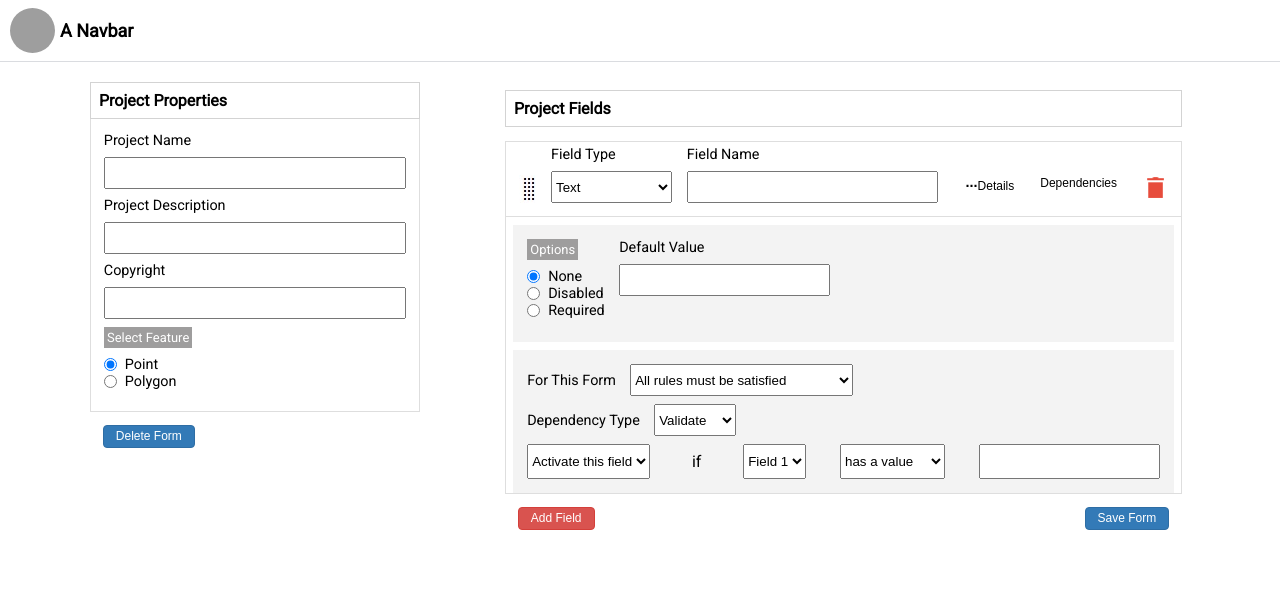
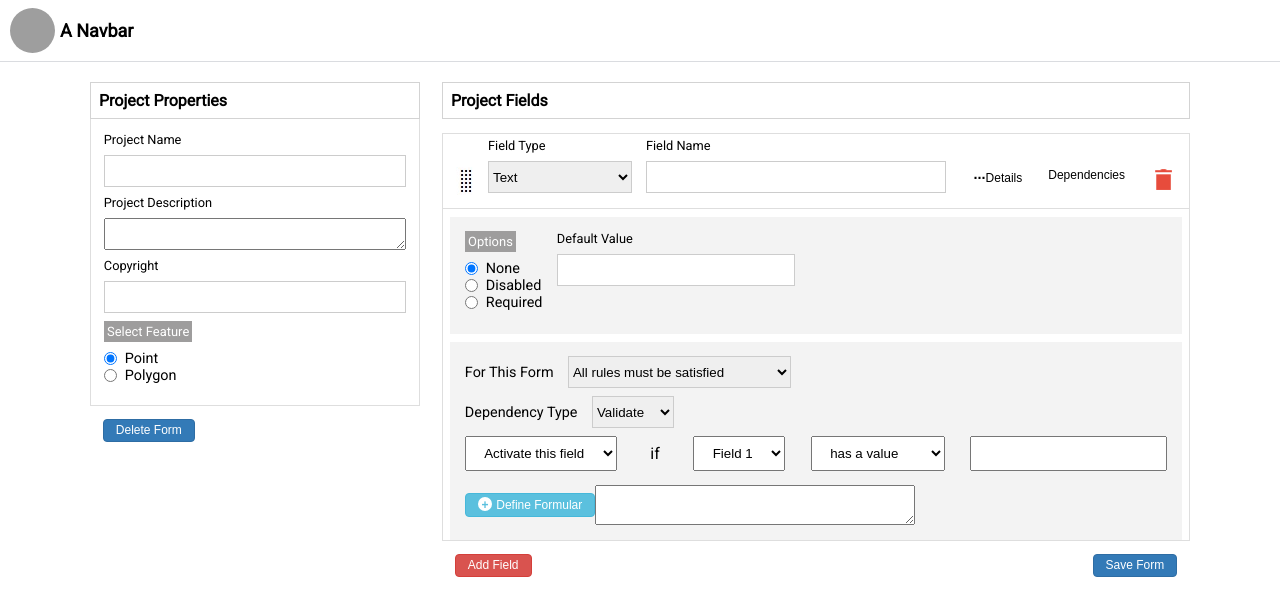
Before and after one commit to lanlugar/ngx-dependency-form, an Angular app: page / in a window 1280 px wide. Shown: the top 616 px of the page. Built offline with nearby package versions, Linux system fonts and the light colour scheme; grey boxes are pictures that could not be loaded.

Commit message:
add field

```diff
--- a/src/app/components/field-dependencies/field-dependencies.component.html
+++ b/src/app/components/field-dependencies/field-dependencies.component.html
@@ -14,7 +14,7 @@
         <option>Arithmetic</option>
       </select>
     </div>
-    <div>
+
     <div class="input-group">
       <select id="fieldType">
         <option>Activate this field</option>
@@ -31,6 +31,9 @@
       </select>
       <input type="text" />
     </div>
+    <div class="calculate-field">
+      <button class="btn btn-plus">Define Formular</button>
+      <textarea cols="20" rows="2" name="define-formular"></textarea>
     </div>
   </div>
 </div>
--- a/src/app/components/field-dependencies/field-dependencies.component.scss
+++ b/src/app/components/field-dependencies/field-dependencies.component.scss
@@ -14,8 +14,47 @@
   display: flex;
   justify-content: space-between;
   width: 100%;
+  input {
+    padding: 0 0.5rem;
+  }
+  select {
+    padding: 0 0.9rem;
+  }
 }
 
 .dep-wrapper {
   width: 100%;
 }
+
+.calculate-field {
+  display: flex;
+  margin-top: 0.9rem;
+  align-items: center;
+
+  textarea {
+    height: 2.5rem;
+    width: 20rem;
+  }
+}
+
+.btn-plus {
+  background-color: #5bc0de;
+  border-color: #46b8da;
+  color: #fff;
+  height: 1.5rem;
+}
+
+.btn-plus::before {
+  content: "+";
+  display: inline-block;
+  color: #5bc0de;
+  background-color: #fff;
+  font-weight: 700;
+  height: 0.9rem;
+  width: 0.9rem;
+  border-radius: 50%;
+  text-align: center;
+  margin-right: 4px;
+
+
+}
--- a/src/app/components/project-fields/project-fields.component.scss
+++ b/src/app/components/project-fields/project-fields.component.scss
@@ -3,8 +3,8 @@
 @import "../../styles/utils";
 
 :host{
-  flex-basis: 63%;
-  padding: 0.5rem;
+  flex-basis: 68%;
+
 
 }
 
--- a/src/app/components/project-properties/project-properties.component.html
+++ b/src/app/components/project-properties/project-properties.component.html
@@ -8,7 +8,12 @@
 
     <div class="form-group">
       <label for="projectDescription">Project Description</label>
-      <input id="projectDescription" name="description" type="text" />
+      <textarea
+        id="projectDescription"
+        rows="2"
+        cols="2"
+        name="description"
+      ></textarea>
     </div>
     <div class="form-group">
       <label for="copyright">Copyright</label>
--- a/src/app/styles/_sharedStyles.scss
+++ b/src/app/styles/_sharedStyles.scss
@@ -10,15 +10,18 @@
   & label {
     margin-bottom: 0.5rem;
     text-transform: capitalize;
-    font-size: 0.9em;
+    font-size: 0.8em;
   }
   & input {
     height: 2rem;
     font-size: inherit;
+    padding: 0.9rem;
+    border: 1px solid #ccc;
   }
 
   & select {
     height: 2rem;
+    border: 1px solid #ccc;
   }
 }
 
@@ -45,10 +48,12 @@
   & input {
     height: 2rem;
     font-size: inherit;
+    border: 1px solid #ccc;
   }
 
   & select {
     height: 2rem;
+    border: 1px solid #ccc;
   }
 }
 
```
Lines whose indentation alone changed are shown as unchanged.
